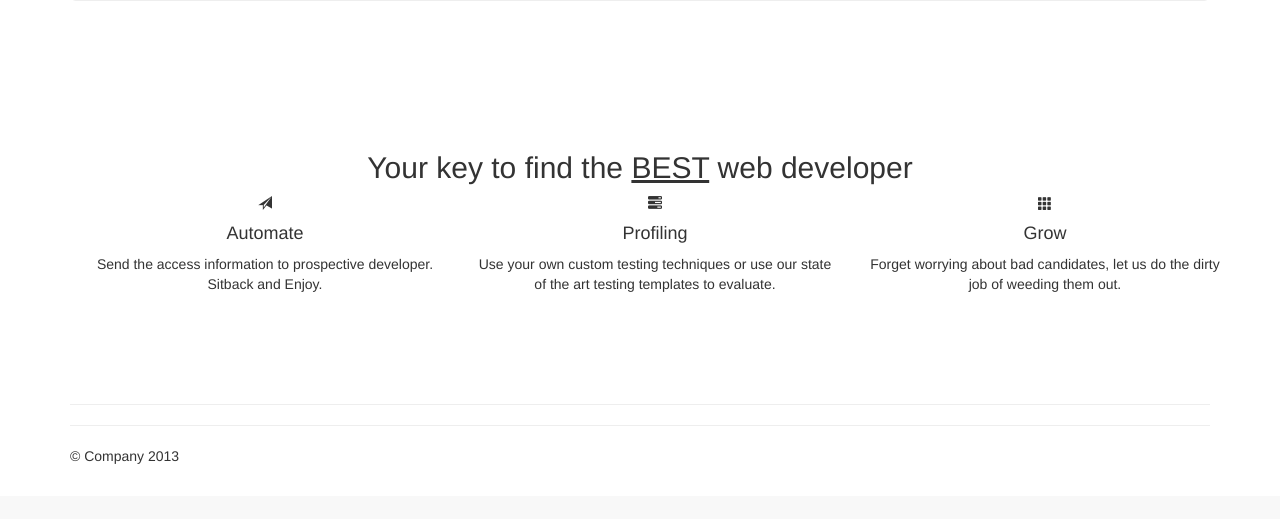
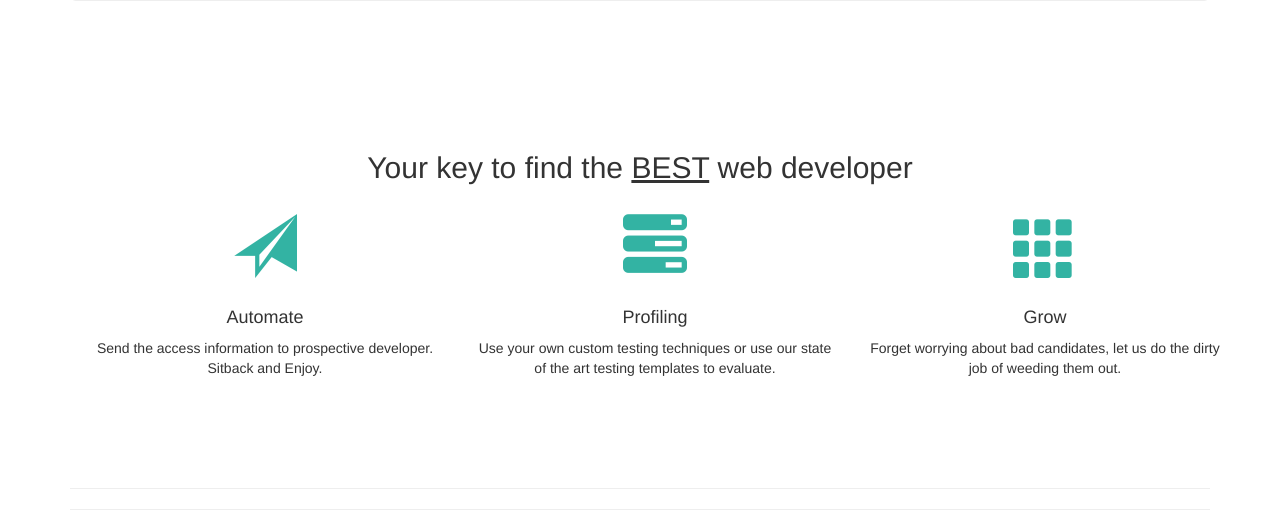
Before and after one commit to WebRockStar/WebRockStar, a Node server app: template views/index.ejs in a window 1280 px wide. Shown: the part 306-825 px from the top of the page. Before the commit the page ends 770 px from the top, so only its background shows below. Run offline with Node 20, Linux system fonts and the light colour scheme; the template is opened without the code that fills it, so the values that code supplies are empty; some libraries are stand-ins or nearby versions.

Commit message:
added .wrs-landing-icon

```diff
--- a/public/css/style.css
+++ b/public/css/style.css
@@ -80,12 +80,19 @@ body {
 
 
 body section {
-text-align: center;
-padding: 100px 0;
-border-bottom: 1px solid #eee;
+  text-align: center;
+  padding: 100px 0;
+  border-bottom: 1px solid #eee;
 }
 
 body section#web .col img {
-margin: 20px;
-width: 100px;
+  margin: 20px;
+  width: 100px;
 }
+
+.wrs-landing-icon {
+  font-size: 64px;
+  color: rgba(0,160,140,0.8);
+  margin-bottom: 20px;
+  margin-top: 20px;
+}
```
